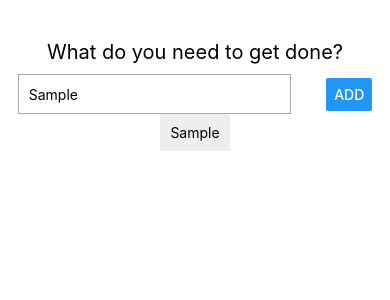
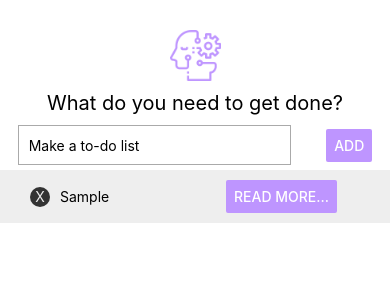
Before and after one commit to tay-solis/react-native-todo-app, a React Native app: screen / in a window 390 px wide. Both pictures are taken after typing "Sample" into the empty fields and a click on the button "ADD". Shown: the top 300 px of the page. Built offline with nearby package versions, Linux system fonts and the light colour scheme.

Commit message:
Functioning basic prototype with Modal

```diff
--- a/App.js
+++ b/App.js
@@ -7,14 +7,16 @@
  */
 
 import React, {Component} from 'react';
-import {StyleSheet, Text, View, TextInput, Button} from 'react-native';
+import {StyleSheet, Text, View, TextInput, Button, FlatList, Image} from 'react-native';
 
 import Todo from './src/components/Todo'
+import TodoModal from './src/components/modals/TodoModal'
 
 export default class App extends Component {
   state = {
     todoName: '',
     todos: [],
+    selectedTodo: null
   }
 
   todoNameChangedHandler = (val) =>{
@@ -24,15 +26,79 @@ export default class App extends Component {
   }
 
   todoSubmitHandler = () =>{
+    let dateSubmitted = Date.now();
     if(this.state.todoName.trim() === '') return;
-    this.setState((prevState) =>{
-      return {todos: prevState.todos.concat(prevState.todoName)};
+    let newTodo = {
+      key: dateSubmitted,
+      value: this.state.todoName,
+      dateSubmitted
+    }
+    let todos = this.state.todos;
+    todos.push(newTodo);
+    this.setState({
+        todos,
+        todoName: ''
+    });
+
+  }
+
+  onDetailsPress = (key) =>{
+    let selectedTodo = null;
+    for(let i = 0; i < this.state.todos.length; i++){
+      if (this.state.todos[i].key === key) selectedTodo = this.state.todos[i];
+    }
+    this.setState({
+      selectedTodo
     })
   }
+
+
+  onDeletePress = (key) =>{
+    this.setState(prevState =>{
+      return{
+        todos: prevState.todos.filter((todo)=>{
+          return todo.key !== key;
+        })}
+    })
+  }
+
+  onDeleteModal = (key) =>{
+    this.setState(prevState =>{
+      return{
+        selectedTodo: null,
+        todos: prevState.todos.filter((todo)=>{
+          return todo.key !== prevState.selectedTodo.key;
+        })}
+    })
+  }
+
+  onModalClose =()=>{
+    this.setState({
+      selectedTodo: null
+    })
+  }
+
   render() {
-    const todoOutput = this.state.todos.map((todo, i)=> <Todo todoName={todo} key={i}/>)
     return (
-      <View style={styles.container}>
+      <View
+      style={styles.container}
+      >
+        {this.state.selectedTodo &&
+          <TodoModal
+            selectedTodo={this.state.selectedTodo}
+            onDeleteModal={this.onDeleteModal}
+            onModalClose={this.onModalClose}
+          />
+        }
+
+        <Image
+        style={
+          {width: 51,
+          height: 51}
+        }
+        source={require('./src/assets/artificial-intelligence.png')}
+        />
+
         <Text style={styles.welcome}>What do you need to get done?</Text>
         <View style={styles.inputsContainer}>
         <TextInput
@@ -45,19 +111,28 @@ export default class App extends Component {
           title="Add"
           style={styles.button}
           onPress={this.todoSubmitHandler}
+          color='#be95ff'
         />
         </View>
-        <View>
-          {todoOutput}
-        </View>
+        <FlatList
+        style={{width: '100%', marginTop: 5}}
+        data={this.state.todos}
+        renderItem={ (todo) => <Todo
+          onDetailsPress={this.onDetailsPress}
+          onDeletePress={this.onDeletePress}
+          todoName={todo.item.value}
+          key={todo.item.key}
+          dateSubmitted={todo.item.dateSubmitted}/>
+        }
+        />
       </View>
     );
   }
 }
 
 const styles = StyleSheet.create({
-  container: {
-    // flex: 1,
+  container:{
+      flex:1,
     justifyContent: 'flex-start',
     alignItems: 'center',
     backgroundColor: '#FFF',
@@ -83,7 +158,8 @@ const styles = StyleSheet.create({
     borderWidth: 1,
     padding: 10,
   },
-  button: {
-    width: 40,
+  todos: {
+    width: '100%',
+    marginTop: 5
   }
 });
--- a/src/components/Todo.js
+++ b/src/components/Todo.js
@@ -1,17 +1,41 @@
 import React, {Component} from 'react'
-import {StyleSheet, View, Text} from 'react-native';
+import {StyleSheet, View, Text, TouchableOpacity, Button} from 'react-native';
 
+class Todo extends Component{
+    onDeletePress = () =>{
+        return this.props.onDeletePress(this.props.dateSubmitted)
+    }
 
-
-const Todo = (props) => {
+    onDetailsPress =()=>{
+        return this.props.onDetailsPress(this.props.dateSubmitted)
+    }
+    render(){
         return(
             <View style={styles.todo}>
+                <View style={{flexDirection: 'row', alignItems:'center', width:'60%'}}>
+                <TouchableOpacity
+                    style={styles.delete}
+                    onPress={this.onDeletePress}
+                    >
+                        <Text
+                        style={styles.deleteText}>X</Text>
+                    </TouchableOpacity>
                     <Text >
-					{props.todoName}
+                        {this.props.todoName}
                     </Text>
                 </View>
 
+                <Button
+                onPress={this.onDetailsPress}
+                color='#be95ff'
+                title='Read More...'
+                />
+
+            </View>
+
         );
+    }
+
 
 }
 
@@ -22,6 +46,30 @@ const styles = StyleSheet.create({
 		padding: 10,
 		fontSize: 16,
         backgroundColor: '#eee',
+        marginBottom: 5,
+        flexDirection: 'row',
+        justifyContent: 'flex-start',
+        alignItems: 'center',
+        paddingRight: 20
+    },
+    delete: {
+        justifyContent: 'center',
+        alignItems: 'center',
+        textAlign: 'center',
+        padding: 2,
+        width: 20,
+        height: 20,
+        borderRadius: 10,
+        fontSize: 18,
+        backgroundColor: '#333',
+        marginLeft: 20,
+        marginRight: 10,
+    },
+    deleteText:{
+        color: '#EEE',
+    },
+    details:{
+        marginRight: 20
     }
 })
 export default Todo
--- /dev/null
+++ b/src/components/modals/TodoModal.js
@@ -0,0 +1,64 @@
+import React from 'react'
+import { Modal, View, Text, StyleSheet, Button } from 'react-native'
+
+const TodoModal = (props) => (
+    <Modal animationType="slide">
+        <View
+          style={styles.container}>
+            <Text style={styles.title}>{props.selectedTodo.value}</Text>
+          <Text>Created  {timeAgo(props.selectedTodo.dateSubmitted)}</Text>
+          <View style={styles.buttons}>
+            <Button
+              title="Delete"
+              color='#be95ff'
+              onPress={props.onDeleteModal}
+              />
+            <Button
+              title="Close"
+              color= '#be95ff'
+            onPress={props.onModalClose}/>
+          </View>
+
+        </View>
+
+
+    </Modal>
+)
+
+const styles = StyleSheet.create({
+  container:{
+      flex:1,
+    justifyContent: 'flex-start',
+    alignItems: 'center',
+    backgroundColor: '#FFF',
+    paddingTop: 30
+  },
+  title: {
+    fontSize: 20,
+    textAlign: 'center',
+    margin: 10,
+  },
+  buttons:{
+    flexDirection: 'row'
+  }
+})
+
+const timeAgo =(past) =>{
+    let today = Date.now();
+    let time = Math.floor((today - past) / (1000 * 60 * 60));
+    if (time < 1) {
+      time = Math.floor((today - past) / (1000 * 60));
+      return `${time} minutes ago`;
+    }
+    if (time < 24) {
+      return `${time} hours ago`;
+    } else {
+      time = Math.floor(time / 24);
+      if (time === 1) {
+        return `${time} day ago`;
+      } else {
+        return `${time} days ago`;
+      }
+    }
+  }
+export default TodoModal
```
Also changed, not shown: src/assets/artificial-intelligence.png (added). Lines whose indentation alone changed are shown as unchanged.
